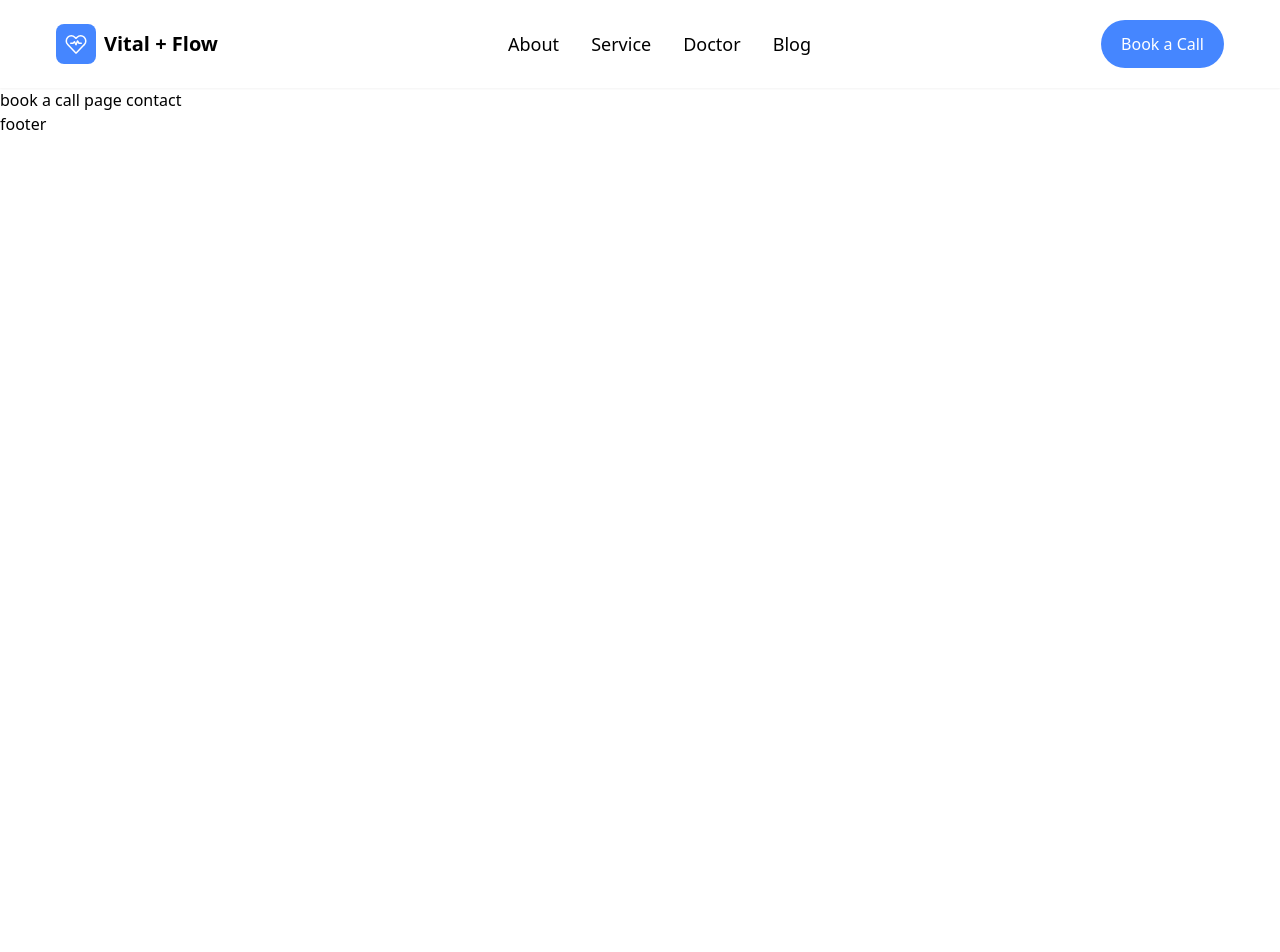
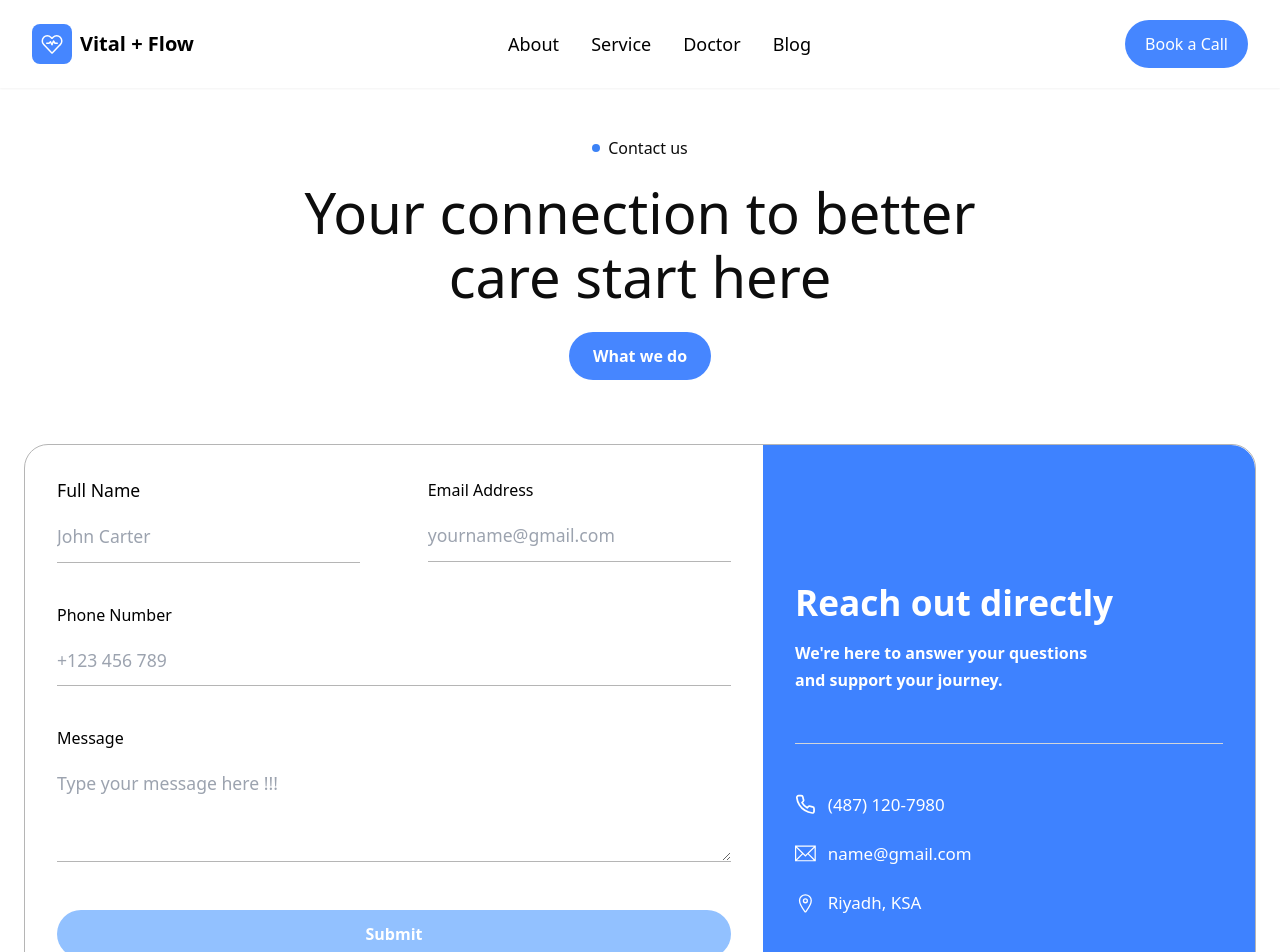
Before and after one commit to ibrahimkhail52/vital-flow-website, a React (Vite) app: page /book-call in a window 1280 px wide. Shown: the top 952 px of the page. Before the commit the page ends 800 px from the top, so only its background shows below. Built offline with nearby package versions, Linux system fonts and the light colour scheme.

Commit message:
Book a Call section completed

```diff
--- a/package.json
+++ b/package.json
@@ -11,10 +11,12 @@
   },
   "dependencies": {
     "@emailjs/browser": "^4.4.1",
+    "@hookform/resolvers": "^5.2.2",
     "lucide-react": "^0.564.0",
     "motion": "^12.34.0",
     "react": "^19.2.0",
     "react-dom": "^19.2.0",
+    "react-hook-form": "^7.71.1",
     "react-icons": "^5.5.0",
     "react-router-dom": "^7.13.0",
     "styled-components": "^6.3.9",
--- a/src/Components/Book Call/ContactUs.jsx
+++ b/src/Components/Book Call/ContactUs.jsx
@@ -1,9 +1,280 @@
-import React from 'react'
+import React, { useRef, useEffect } from "react";
+// for heavy scrolling
+// import Lenis from "@studio-freight/lenis";
+import { FiPhone } from "react-icons/fi";
+import { TfiEmail } from "react-icons/tfi";
+import { IoLocationOutline } from "react-icons/io5";
 
-export default function ContactUs() {
+import { useForm } from "react-hook-form";
+import { z } from "zod";
+import { zodResolver } from "@hookform/resolvers/zod";
+
+import { motion } from "framer-motion";
+import { useNavigate } from "react-router-dom";
+
+const schema = z.object({
+  name: z.string().min(3, "Name must be at least 3 characters"),
+  email: z.string().email("Invalid email address"),
+  phone: z.string().length(10, "Phone number should be 10 characters"),
+  message: z.string().min(5, "Message must be at least 5 characters"),
+});
+
+function ContactUs() {
+  const scrollRef = useRef(null);
+
+  const navigate = useNavigate();
+
+  // Framer Motion Variants (animation)
+  const containerVariants = {
+  hidden: { opacity: 0 },
+  show: {
+    opacity: 1,
+    transition: { duration: 0.2},
+  },
+};
+
+const itemVariants = {
+  hidden: { opacity: 0, y: 40 },
+  show: {
+    opacity: 1,
+    y: 0,
+    transition: {
+      duration: 1.2,
+      ease: [0.22, 1, 0.36, 1],
+    },
+  },
+};
+
+  useEffect(() => {
+    window.scrollTo(0, 0);
+  }, []);
+
+
+  //heavy Scolling
+  // useEffect(() => {
+//     const lenis = new Lenis({
+//       duration: 1.3,
+//       smoothWheel: true,
+//       wheelMultiplier: 0.85,
+//       smoothTouch: false,
+//     });
+
+//   function raf(time) {
+//     lenis.raf(time);
+//     requestAnimationFrame(raf);
+//   }
+
+//   requestAnimationFrame(raf);
+
+//   return () => {
+//     lenis.destroy();
+//   };
+// }, []);
+
+
+  // Form validation
+  const {
+    register,
+    handleSubmit,
+    formState: { errors, isValid },
+    reset,
+  } = useForm({
+    resolver: zodResolver(schema),
+    mode: "onChange",
+  });
+
+
+
+  const onSubmit = (data) => {
+    console.log(data);
+    reset();
+  };
+
   return (
-    <div>
-      book a call page  contact
-    </div>
-  )
+    <motion.div
+      variants={containerVariants}
+      initial="hidden"
+      animate="show"
+      ref={scrollRef}
+      data-scroll-container
+      className="px-6 xl:px-24 2xl:px-28 transition-all duration-700 ease-[cubic-bezier(0.22,1,0.36,1)]"
+    >
+
+      {/* header */}
+      <motion.div
+        className="flex flex-col justify-center items-center gap-5 mt-[3rem] px-5"
+        variants={itemVariants}
+      >
+        <div className="flex items-center gap-2">
+          <div className="bg-blue-500 w-2 h-2 rounded-full"></div>
+          <h5 className="text-[rgb(13,13,13)]">Contact us</h5>
+        </div>
+
+        <div className="flex flex-col justify-center items-center gap-6">
+          <h2 className="text-center font-medium text-[2.5rem] leading-[3rem] text-[rgb(13,13,13)] mmd:leading-[4rem] mmd:text-[3.5rem] lg:text-[4rem] lg:leading-[4.3rem] ">
+            Your connection to better{" "}
+            <span className="mmd:block">care start here</span>
+          </h2>
+
+          <button
+            onClick={() => navigate("/services")}
+            className=" group relative overflow-hidden rounded-full bg-[rgb(70,134,255)] px-6 py-3 text-white font-semibold transition-transform duration-300">
+            <span className="relative block overflow-hidden">
+              <span className="block transition-transform duration-500 ease-[cubic-bezier(0.22,1,0.36,1)] group-hover:-translate-y-full">
+                What we do
+              </span>
+              <span className="absolute inset-0 flex items-center justify-center translate-y-full transition-transform duration-700 ease-[cubic-bezier(0.22,1,0.36,1)] group-hover:translate-y-0">
+                What we do
+              </span>
+            </span>
+          </button>
+        </div>
+      </motion.div>
+
+
+      {/* Form */}
+      <motion.div
+        variants={itemVariants}
+        transition={{ delay: 0.2}}
+        className="mt-[4rem] rounded-3xl border border-[rgb(181,181,181)] flex flex-col mmd:flex-row mmd:justify-between"
+      >
+        <form
+          onSubmit={handleSubmit(onSubmit)}
+          className="flex flex-col gap-[2.5rem] px-8 py-8 mmd:w-[60%]"
+        >
+          <div className="flex flex-col mmd:flex-row mmd:items-center mmd:justify-between">
+            <div className="flex flex-col gap-5 mmd:w-[45%]">
+              <label htmlFor="name" className="font-medium text-[1.1rem]">
+                Full Name
+              </label>
+              <input
+                type="text"
+                id="name"
+                {...register("name")}
+                className="border border-[rgb(181,181,181)] border-t-0 border-r-0 border-l-0 pb-3 outline-none text-[rgb(36,36,36)] text-[1.1rem] focus:border-b-[rgb(70,134,255)]"
+                placeholder="John Carter"
+              />
+              {errors.name && (
+                <p className="text-red-500 text-sm">{errors.name.message}</p>
+              )}
+            </div>
+
+            <div className="flex flex-col gap-5 mmd:w-[45%]">
+              <label htmlFor="email" className="font-medium">
+                Email Address
+              </label>
+              <input
+                id="email"
+                type="email"
+                {...register("email")}
+                className="border border-[rgb(181,181,181)] border-t-0 border-r-0 border-l-0 pb-3 outline-none text-[rgb(36,36,36)] text-[1.1rem] focus:border-b-[rgb(70,134,255)]"
+                placeholder="yourname@gmail.com"
+              />
+              {errors.email && (
+                <p className="text-red-500 text-sm">{errors.email.message}</p>
+              )}
+            </div>
+          </div>
+
+          <div className="flex flex-col gap-5">
+            <label htmlFor="number" className="font-medium">
+              Phone Number
+            </label>
+            <input
+              id="number"
+              type="tel"
+              {...register("phone")}
+              className="border border-[rgb(181,181,181)] border-t-0 border-r-0 border-l-0 pb-3 outline-none text-[rgb(36,36,36)] text-[1.1rem] focus:border-b-[rgb(70,134,255)]"
+              placeholder="+123 456 789"
+            />
+            {errors.phone && (
+              <p className="text-red-500 text-sm">{errors.phone.message}</p>
+            )}
+          </div>
+
+          <div className="flex flex-col gap-5">
+            <label htmlFor="message" className="font-medium">
+              Message
+            </label>
+            <textarea
+              id="message"
+              rows="3"
+              {...register("message")}
+              className="border border-[rgb(181,181,181)] border-t-0 border-r-0 border-l-0 pb-3 outline-none text-[rgb(36,36,36)] text-[1.1rem] focus:border-b-[rgb(70,134,255)]"
+              placeholder="Type your message here !!!"
+            ></textarea>
+            {errors.message && (
+              <p className="text-red-500 text-sm">{errors.message.message}</p>
+            )}
+          </div>
+
+          <button
+            type="submit"
+            disabled={!isValid}
+            className={`
+              mt-2 px-8 py-3 rounded-full text-white font-semibold
+              transition-all duration-300
+              ${
+                isValid
+                  ? "bg-[rgb(70,134,255)] hover:bg-[rgb(60,120,240)] cursor-pointer"
+                  : "bg-[rgb(146,193,255)] cursor-not-allowed"
+              }
+            `}
+          >
+            Submit
+          </button>
+        </form>
+
+        {/* reach out */}
+        <div className=" bg-[rgb(62,130,255)] px-8 rounded-b-3xl  mmd:w-[40%] mmd:rounded-none mmd:rounded-tr-3xl mmd:rounded-br-3xl mmd:py-[7rem]">
+          <div className="pt-6 pb-12 text-white flex flex-col gap-4 border border-gray-300 border-t-0 border-l-0 border-r-0 ">
+            <h4 className="text-[2.2rem] font-semibold leading-[2.7rem] lg:text-[2.4rem] xl:text-[2.7rem]">
+              Reach out directly
+            </h4>
+            <p className="font-semibold leading-[1.7rem]">
+              We're here to answer your questions
+              <span className="vs:block">
+                and support your journey.
+              </span>
+            </p>
+          </div>
+
+          <div className="pt-12 pb-8 text-white flex flex-col gap-6">
+            <div className="flex gap-3 items-center">
+              <a
+                href="tel:+14871207980"
+                className="flex gap-3 items-center text-white transition-colors duration-300 hover:text-gray-300"
+              >
+                <FiPhone className="text-[1.3rem]" />
+                <p className="font-medium text-[1.06rem]">(487) 120-7980</p>
+              </a>
+            </div>
+            <div className="flex gap-3 items-center">
+              <a
+                href="mailto:name@gmail.com"
+                className="flex gap-3 items-center text-white transition-colors duration-300 hover:text-gray-300"
+              >
+                <TfiEmail className="text-[1.3rem]" />
+                <p className="font-medium text-[1.06rem]">name@gmail.com</p>
+              </a>
+            </div>
+
+            <div className="flex gap-3 items-center">
+              <a
+                href="https://www.google.com/maps/search/?api=1&query=Riyadh,+KSA"
+                target="_blank"
+                rel="noopener noreferrer"
+                className="flex gap-3 items-center text-white transition-colors duration-300 hover:text-gray-300"
+              >
+                <IoLocationOutline className="text-[1.3rem]" />
+                <p className="font-medium text-[1.06rem]">Riyadh, KSA</p>
+              </a>
+            </div>
+          </div>
+        </div>
+      </motion.div>
+    </motion.div>
+  );
 }
+
+export default ContactUs;
--- a/tailwind.config.js
+++ b/tailwind.config.js
@@ -3,6 +3,13 @@ export default {
   content: ["./index.html", "./src/**/*.{js,ts,jsx,tsx}"],
   theme: {
     extend: {},
+
+    screens: {
+      vs:'375px',
+      md:'768px',
+      mmd:'820px',
+    },
   },
+
   plugins: [],
 };
```
Also changed, not shown: 1 other file (tests, documents, lock files or other folders).
